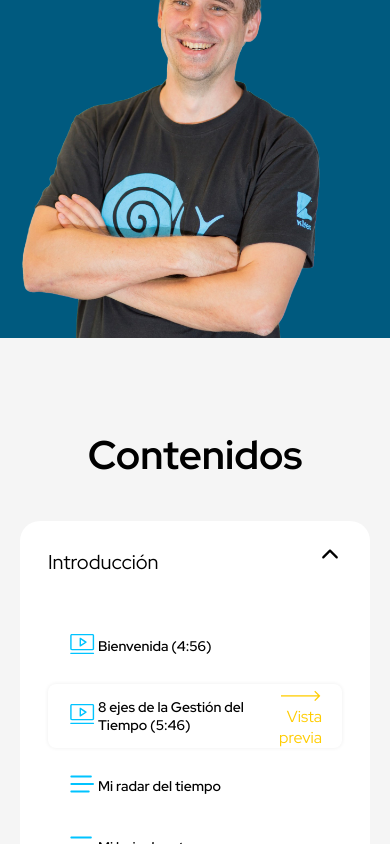
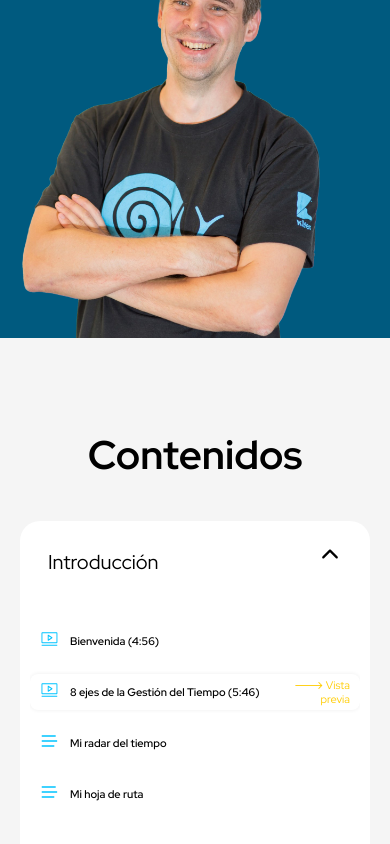
Before and after one commit to lgcastro710/next-free, a plain HTML site: page index.html in a window 390 px wide. Both pictures are taken after a click on the button "Introducción". Shown: the part 5941-6785 px from the top of the page. Drawn offline with nearby package versions, Linux system fonts and the light colour scheme; files whose address does not match are found by name.

Commit message:
styles change

```diff
--- a/styles.css
+++ b/styles.css
@@ -1393,7 +1393,7 @@ nav ul li a {
     }
 
     .panel {
-        padding: 30px 18px;
+        padding: 30px 0px;
         background-color: white;
         display: none;
         overflow: hidden;
@@ -1424,11 +1424,11 @@ nav ul li a {
 
     .toolbar-programa {
         display: grid;
-        grid-template-columns: 0.1fr 1fr 0.3fr;
+        grid-template-columns: 0.1fr 1fr 0.4fr;
         column-gap: 0;
         justify-content: center;
         border-radius: 8px;
-        padding: 0 20px;
+        padding: 0 10px;
         align-items: center;
         background: #fff;
         margin-bottom: 15px;
@@ -1449,11 +1449,12 @@ nav ul li a {
     }
 
     .toobar-img img {
-        width: 30px;
+        width: 20px;
+        margin-right: 10px;
     }
 
     .toolbar-programa p {
-        font-size: 14px;
+        font-size: 11px;
         font-family: 'Red Hat Display', sans-serif;
         font-weight: 600;
         color: #000;
@@ -1461,7 +1462,7 @@ nav ul li a {
     }
 
     .item-link a {
-        font-size: 16px;
+        font-size: 11px;
         font-family: 'Red Hat Display', sans-serif;
         font-weight: 400;
         color: #FFCC00;
```
